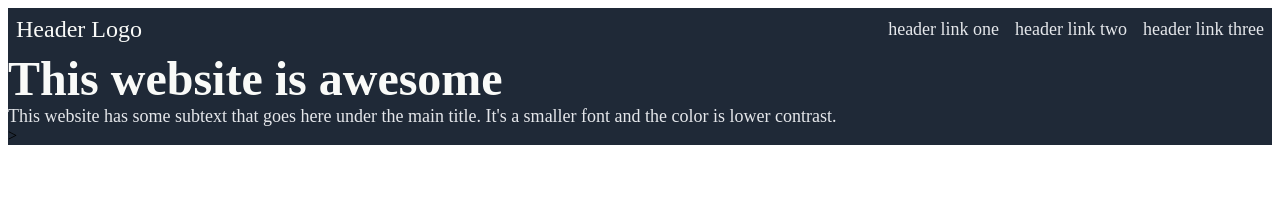
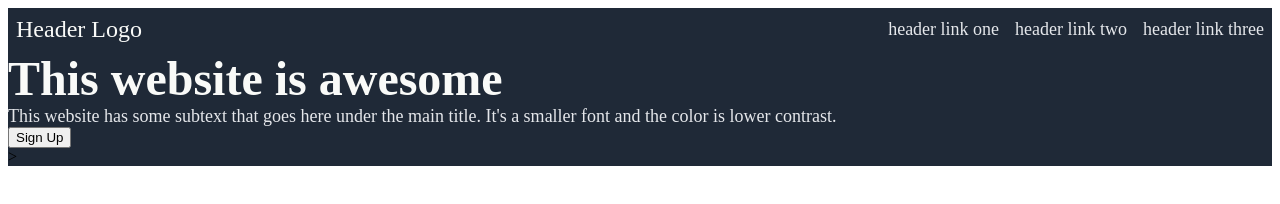
Before and after one commit to psierrajs/landing_page, a plain HTML site: page index.html in a window 1280 px wide. Drawn offline with Linux system fonts and the light colour scheme.

Commit message:
added "sign up" button

```diff
--- a/index.html
+++ b/index.html
@@ -23,7 +23,7 @@
           <div class="main_title">This website is awesome
           </div>
           <div class="subtext">This website has some subtext that goes here under the main title. It's a smaller font and the color is lower contrast.</div>
-
+          <button class="signup">Sign Up</button>
       </div>>
     </div>
 </body>
```
